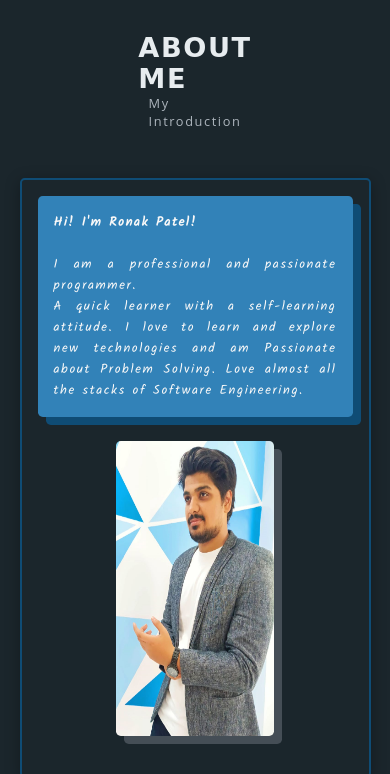
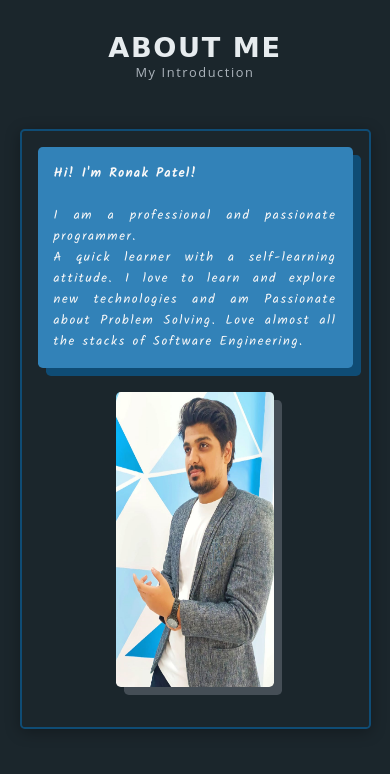
Before and after one commit to R-o-n-a-k/Portfolio, a plain HTML site: page public/index.html in a window 390 px wide. Shown: the part 860-1634 px from the top of the page. Drawn offline with nearby package versions, Linux system fonts and the light colour scheme; a web font is replaced by a local one.

Commit message:
responsive 3

```diff
--- a/public/css/style.scss
+++ b/public/css/style.scss
@@ -910,7 +910,7 @@ footer{
                     img {
                         height: 50vh;
                         width: 50%;
-                        top: 50%;
+                        top: 55%;
                         left: 50%;
                         transform: translate(-50%, -100%);
                     }
@@ -918,17 +918,18 @@ footer{
 
                 .detail {
                     position: absolute;
-                    bottom: 12rem;
+                    bottom: 5rem;
                     a {
+
                         padding: .8rem;
                     }
                 }
                 .social-media{
-                    bottom: 5%;
-                    left: 35%;
+                    bottom: 0;
+                    left: 40%;
                     transform: translate(10%, 1%);
                     i{
-                        font-size:1.5rem;
+                        font-size:1.3rem;
                     }
                 }
             }
@@ -936,6 +937,7 @@ footer{
         .about {
             height: auto;
                 .about-heading{
+                    padding: 3rem 0;
                     .about-title{
                         font-size: 1.7rem;
                     }
@@ -973,6 +975,7 @@ footer{
         .skills {
             height:auto;
             .skills-heading{
+                padding: 3rem 0;
                     .skills-title{
                         font-size: 1.7rem;
                     }
@@ -983,8 +986,8 @@ footer{
             .skills-content{
                     .containerSkill{
                         grid-template-columns: repeat(3, 1fr);
-                        grid-gap: 1.5rem;
-                        padding: 3rem 4rem;
+                        grid-gap: 1rem;
+                        padding: 3rem .5rem;
                         .skill-box{
                             font-size:.8rem;
                             .skill-Title{
@@ -1002,6 +1005,7 @@ footer{
         .qualifications{
             height: auto;
             .qualifications-heading{
+                padding: 3rem 2rem;
                     .qualifications-title{
                         font-size: 1.7rem;
                     }
@@ -1026,6 +1030,7 @@ footer{
         .projects{
             height: auto;
             .projects-heading{
+                padding: 3rem 0;
                     .projects-title{
                         font-size: 1.7rem;
                     }
@@ -1040,8 +1045,9 @@ footer{
 
                     .project-box{
                         padding: 1rem;
+
                         .mainProject {
-                                height: 65vh;
+                                height: 66vh;
                                 padding: 1rem;
                                 flex-direction: column;
                             }
@@ -1049,7 +1055,7 @@ footer{
                             img {
                                 margin:1rem auto ;
                                 height: 25vh;
-                                width: 70%;
+                                width: 90%;
                             }
 
                             .project-detail {
@@ -1061,16 +1067,16 @@ footer{
                                     margin-top: 1.1rem;
                                 }
                                 p {
-                                    font-size: .9rem;
+                                    font-size: .8rem;
                                 }
 
                                 a {
-                                    bottom:0;
+                                    bottom:-1rem;
                                     display: inline-block;
-                                    margin: .9rem auto;
+                                    margin: 1rem auto;
                                     left: 50%;
                                     transform: translate(-50%, -50%);
-                                    padding: .9rem;
+                                    padding: .8rem;
                                 }
                             }
                         }
@@ -1078,8 +1084,8 @@ footer{
                         display: none;
                     }
                     .swiper-pagination{
-                        position: relative;
-                        bottom:0;
+                        position: absolute;
+                        bottom: 0;
                     }
 
                 }
```
Also changed, not shown: public/css/style.css, 1 other file.
